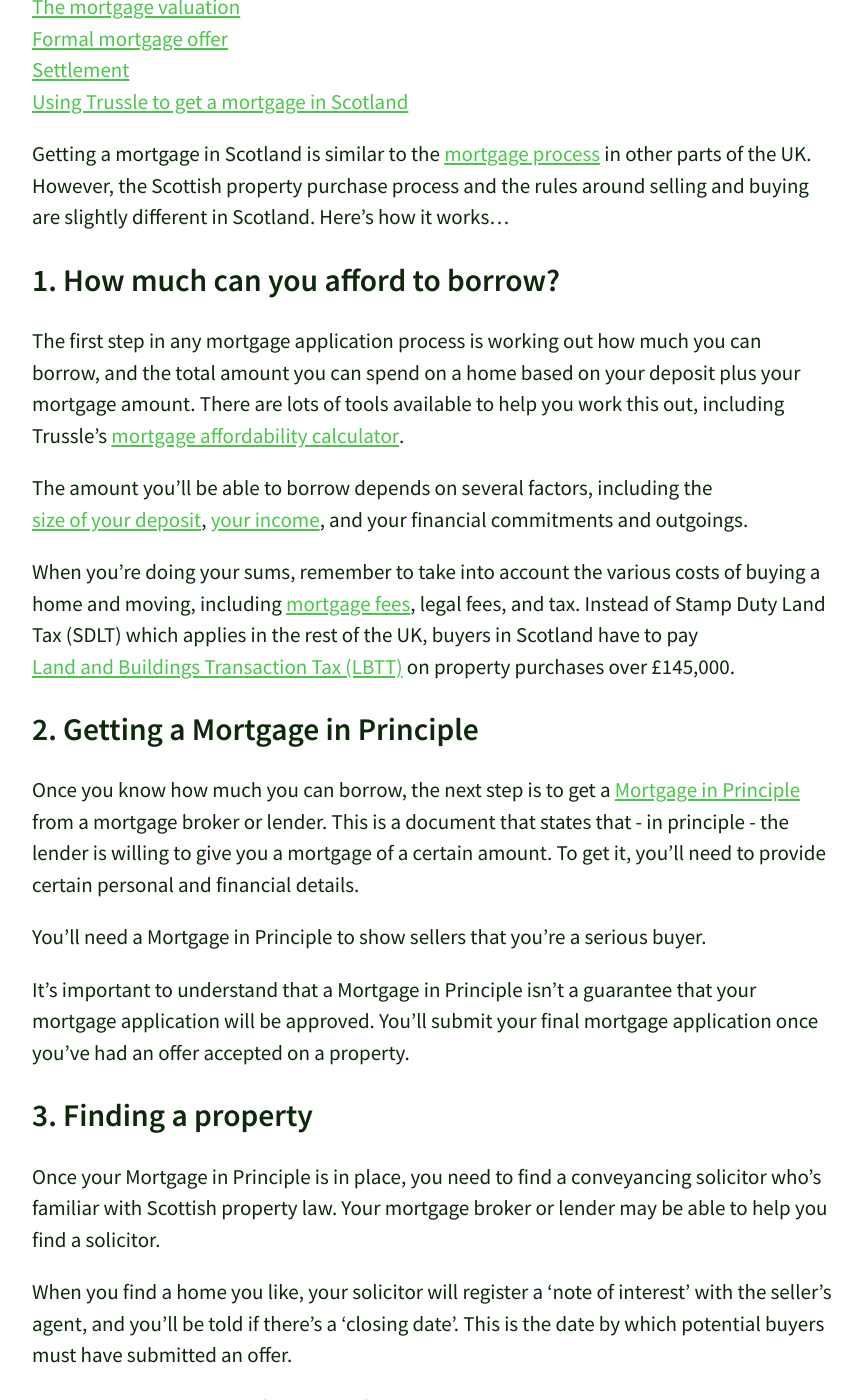
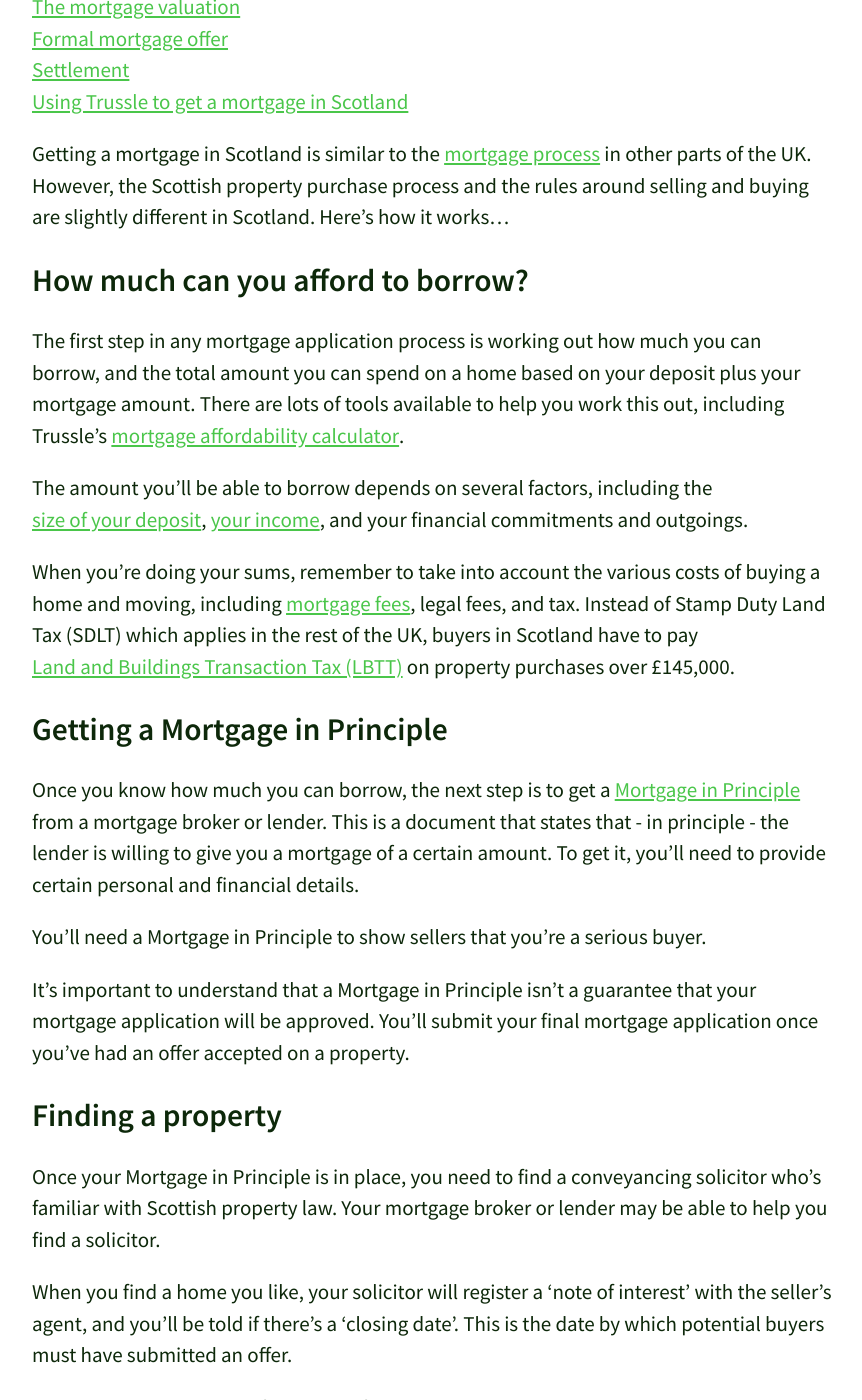
Before and after one commit to olitrussle/blog, a Jekyll site: the page built from _posts/2017-06-30-how-to-get-a-mortgage-in-scotland.md, in a window 1280 px wide and 1400 px high, scrolled down 1085 px. Shown: the whole window, without its empty margins (208-1070 px from the left). Built offline with Jekyll 4.4.1, drawn with Linux system fonts in a browser that asks for light colours; comment, search, counter and statistics services are not loaded; some of the changed text lies outside the part shown.

Commit message:
Updated 2017-06-30-how-to-get-a-mortgage-in-scotland.md

```diff
--- a/_posts/2017-06-30-how-to-get-a-mortgage-in-scotland.md
+++ b/_posts/2017-06-30-how-to-get-a-mortgage-in-scotland.md
@@ -14,46 +14,46 @@ _Getting a mortgage in Scotland involves identifying your budget, finding a suit
 
 ![How To Get A Mortgage In Scotlans]({{site.baseurl}}/images/post_images/How-To-Get-A-Mortgage-In-Scotland.jpg)
 
-[How much can you afford to borrow?](#1.-how-much-can-you-afford-to-borrow)
-[Getting a Mortgage in Principle](#2.-getting-a-mortgage-in-principle)
-[Finding a property](#3.-finding-a-property)
-[Making an offer](#4.-making-an-offer)
-[The mortgage valuation](#5.-the-mortgage-valuation)
-[Formal mortgage offer](#6.-formal-mortgage-offer)
-[Settlement](#7.-settlement)
+[How much can you afford to borrow?](#how-much-can-you-afford-to-borrow)
+[Getting a Mortgage in Principle](#getting-a-mortgage-in-principle)
+[Finding a property](#finding-a-property)
+[Making an offer](#making-an-offer)
+[The mortgage valuation](#the-mortgage-valuation)
+[Formal mortgage offer](#formal-mortgage-offer)
+[Settlement](#settlement)
 [Using Trussle to get a mortgage in Scotland](#using-trussle-to-get-a-mortgage-in-scotland)
 
 Getting a mortgage in Scotland is similar to the [mortgage process](https://trussle.com/blog/how-to-get-a-mortgage-with-trussle) in other parts of the UK. However, the Scottish property purchase process and the rules around selling and buying are slightly different in Scotland. Here’s how it works…
 
-## 1. How much can you afford to borrow?
+## How much can you afford to borrow?
 The first step in any mortgage application process is working out how much you can borrow, and the total amount you can spend on a home based on your deposit plus your mortgage amount. There are lots of tools available to help you work this out, including Trussle’s [mortgage affordability calculator](https://apply.trussle.com/affordability-calculator?utm_source=blog&utm_medium=get-started-cta&utm_campaign=170503).
 
 The amount you’ll be able to borrow depends on several factors, including the [size of your deposit](https://trussle.com/blog/how-your-deposit-affects-your-mortgage-rate), [your income](https://trussle.com/blog/how-salary-affects-mortgage), and your financial commitments and outgoings.
 
 When you’re doing your sums, remember to take into account the various costs of buying a home and moving, including [mortgage fees](https://trussle.com/blog/fees-getting-a-mortgage), legal fees, and tax. Instead of Stamp Duty Land Tax (SDLT) which applies in the rest of the UK, buyers in Scotland have to pay [Land and Buildings Transaction Tax (LBTT)](https://www.revenue.scot/land-buildings-transaction-tax/guidance/calculating-tax-rates-and-bands) on property purchases over £145,000.
 
-## 2. Getting a Mortgage in Principle
+## Getting a Mortgage in Principle
 Once you know how much you can borrow, the next step is to get a [Mortgage in Principle](https://trussle.com/blog/how-to-get-a-mortgage-in-principle-with-trussle) from a mortgage broker or lender. This is a document that states that - in principle - the lender is willing to give you a mortgage of a certain amount. To get it, you’ll need to provide certain personal and financial details.
 
 You’ll need a Mortgage in Principle to show sellers that you’re a serious buyer.
 
 It’s important to understand that a Mortgage in Principle isn’t a guarantee that your mortgage application will be approved. You’ll submit your final mortgage application once you’ve had an offer accepted on a property.
 
-## 3. Finding a property
+## Finding a property
 Once your Mortgage in Principle is in place, you need to find a conveyancing solicitor who’s familiar with Scottish property law. Your mortgage broker or lender may be able to help you find a solicitor.
 
 When you find a home you like, your solicitor will register a ‘note of interest’ with the seller’s agent, and you’ll be told if there’s a ‘closing date’. This is the date by which potential buyers must have submitted an offer.
 
 Your solicitor will also ask for a copy of the Home Report, which Scottish sellers are required to provide. The Home Report includes a survey on the condition and value of the property, an energy report, and the answers to a property questionnaire.
 
-## 4. Making an offer
+## Making an offer
 An offer needs to be made by your conveyancing solicitor in writing to the seller’s agent, including information like the price and your anticipated moving-in date. If your offer is accepted, you’ll need to inform your mortgage broker or lender so that they can start processing your mortgage application.
 
 Once all the contract details are agreed between the seller’s solicitor and the buyer’s solicitor, the solicitors exchange letters known as ‘conclusion of missives’. At this point both parties are legally committed to the transaction.
 
 In England and Wales, ‘gazumping’ is quite common. This is when an offer is accepted by a seller, but then another buyer comes in with a higher offer. This is less common in Scotland, as Law Society of Scotland rules say that once a solicitor accepts an offer on behalf of their client, they can’t accept an offer from a different buyer.
 
-## 5. The mortgage valuation
+## The mortgage valuation
 Your mortgage lender will ask for further information and [documentation](https://trussle.com/blog/what-documents-do-you-need-for-a-mortgage) to complete your mortgage application. They’ll also want to check that you’re paying the right amount for the property.
 
 They may be satisfied with the valuation from the Home Report, or they may want to arrange their own valuation of the property. If they arrange a separate [mortgage valuation](https://trussle.com/blog/property-valuations-when-applying-for-a-mortgage), you’ll usually have to pay for this.
```
Also changed, not shown: other parts of _posts/2017-06-30-how-to-get-a-mortgage-in-scotland.md (+2 -2 lines).
